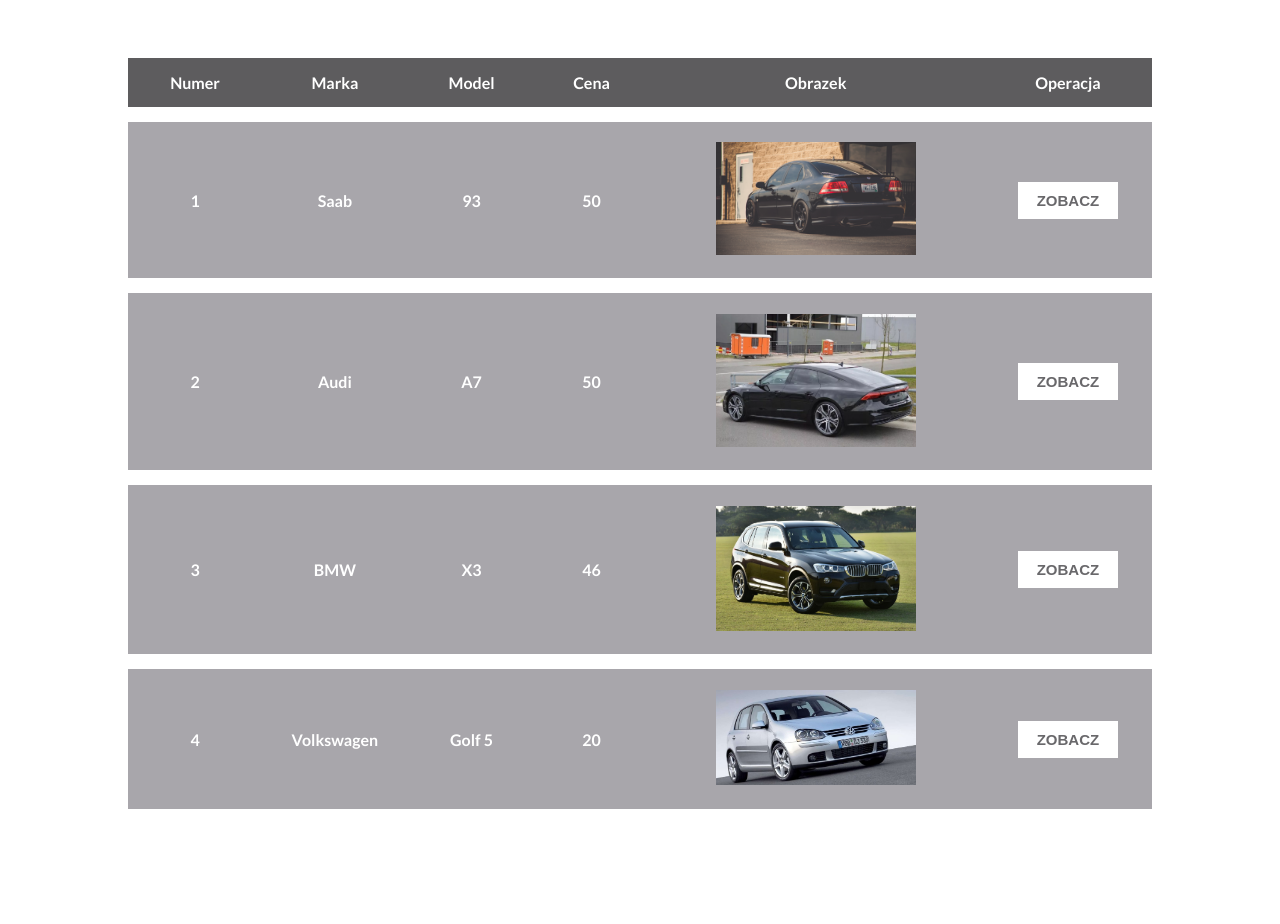
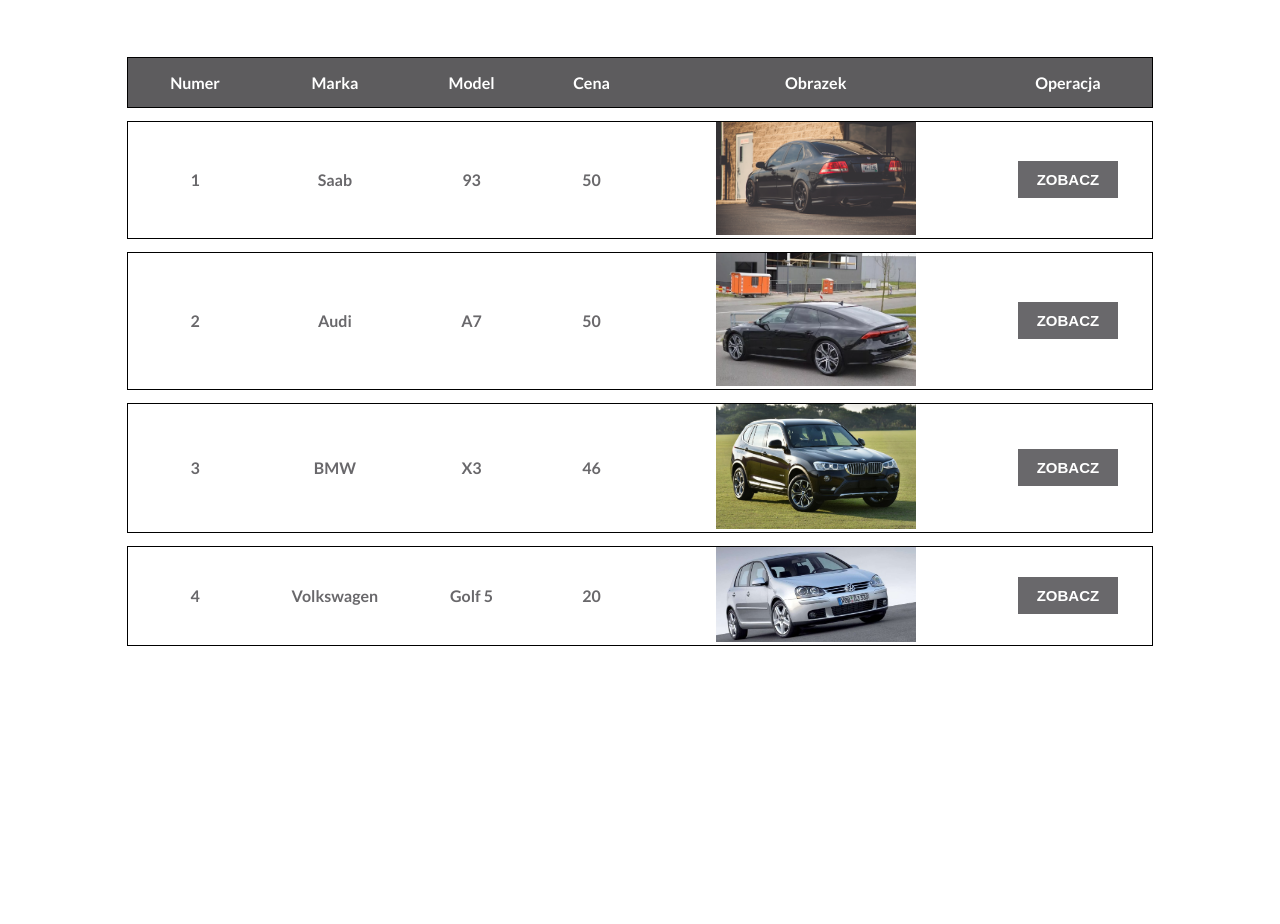
Before and after one commit to PiszczaN/car-rental, a PHP site: page /CarRental/ in a window 1280 px wide. Shown: the part 57-981 px from the top of the page. After the commit the page ends 703 px from the top, so only its background shows below. Run offline with PHP 8.4, Linux system fonts and the light colour scheme; data comes from the database, SQL or seed files in the repository.

Commit message:
poprawki

```diff
--- a/index.php
+++ b/index.php
@@ -18,7 +18,7 @@ include("scripts/header.php");
 
                             <thead>
 
-                                <tr>
+                                <tr class=\"table_border\">
 
                                     <th class=\"row tabti\" scope=\"col\">Numer</th>
                                     <th class=\"row tabti\" scope=\"col\">Marka</th>
@@ -44,7 +44,7 @@ include("scripts/header.php");
                             //echo $car["obrazek"];
 
                             echo "
-                            <tr>
+                            <tr class=\"table_border\">
                                 <td class=\"row bg".$i."\">".$car["idSamochody"]."</td>
                                 <td class=\"row bg".$i."\">".$car["Marka"]."</td>
                                 <td class=\"row bg".$i."\">".$car["Model"]."</td>
--- a/scripts/new_order-exe.php
+++ b/scripts/new_order-exe.php
@@ -25,7 +25,7 @@ if(isset($_POST['booking_start']) && isset($_POST['booking_days']) && !empty($_P
 
 
 }
-else if(empty($_POST['booking_start']) && empty($_POST['booking_days'])){
+else if(empty($_POST['booking_start']) || empty($_POST['booking_days'])){
     $_SESSION["kom"] = 2;
     header('location: ../car_action.php?id='.$_POST['booking_car_id']);
 
--- a/style.css
+++ b/style.css
@@ -37,7 +37,7 @@ body{
     min-height: 10vh;
     display: flex;
     justify-content: center;
-    color: white;
+    color: #69686B;
 }
 
 .tab{
@@ -46,29 +46,32 @@ body{
     border-spacing: 0 15px;
     text-align: center;
     font-weight: 600;
+
 }
 
-.row{padding: 2%;}
-.row > img{width: 200px;height: auto;}
-.bg1{background-color: #A8A6AB;}
-.tab > img{width: 300px;height: 210px;}
+.table_border{ outline: solid 1px black;}
+
+/*.row{padding: 2%;}*/
+.row > img{width: 200px;height: auto; padding: 0;}
+.bg1{background-color: #fff;}
+
+.offer_link{text-decoration: none;color: #69686B;}
+.row{padding: 0;}
 .tabti{background-color: #5D5C5E;color: white;padding: 15px;}
-.offer_link{text-decoration: none;color: #69686B;}
-
 .offer_button{
     width: 100px;
     min-height: 30px;
     font-size: 15px;
     padding: 10px;
     margin: auto;
-    background-color: #fff;
+    background-color: #69686B;
     border: none;
     font-weight: 700;
     outline: none;
     cursor: pointer;
     display: flex;
     justify-content: center;
-    color: #69686B;
+    color: #fff;
 }
 
 /*CAR ACTION*/
```
